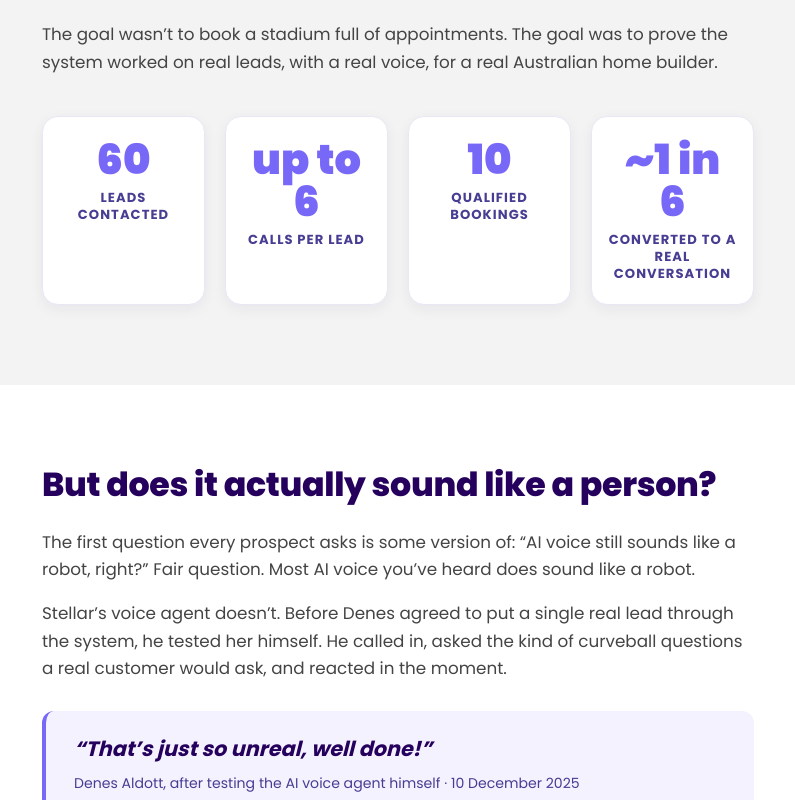
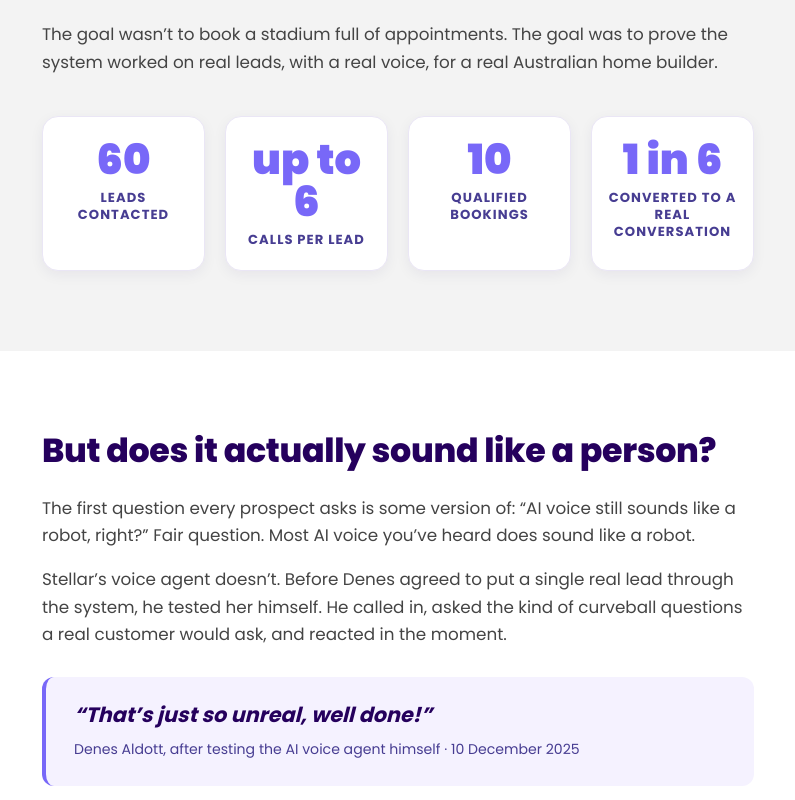
Before and after one commit to davidmindsheep/stellarvoice, a React (Vite) app: page /case-studies/easystart-homes in a window 1280 px wide. Shown: the part 2220-3020 px from the top of the page, without its empty margins (242-1037 px from the left). Built offline with nearby package versions, Linux system fonts and the light colour scheme.

Commit message:
Drop tilde from '1 in 6' and '6 months' stats
By the time the page goes public the live engagement will be a full
6 months — no need for the approximation. '1 in 6' reads as a clean
conversion fraction without the ~.

```diff
--- a/src/pages/CaseStudyEasyStart.jsx
+++ b/src/pages/CaseStudyEasyStart.jsx
@@ -32,7 +32,7 @@ const pilotStats = [
     { value: '60', label: 'leads contacted' },
     { value: 'up to 6', label: 'calls per lead' },
     { value: '10', label: 'qualified bookings' },
-    { value: '~1 in 6', label: 'converted to a real conversation' },
+    { value: '1 in 6', label: 'converted to a real conversation' },
 ];
 
 const cadence = [
@@ -59,7 +59,7 @@ const liveStats = [
     { value: '50–100', label: 'leads / month' },
     { value: '17–25%', label: 'booking rate' },
     { value: '9', label: 'contact attempts per lead' },
-    { value: '~6 months', label: 'live engagement' },
+    { value: '6 months', label: 'live engagement' },
 ];
 
 const beforeAfter = [
```
